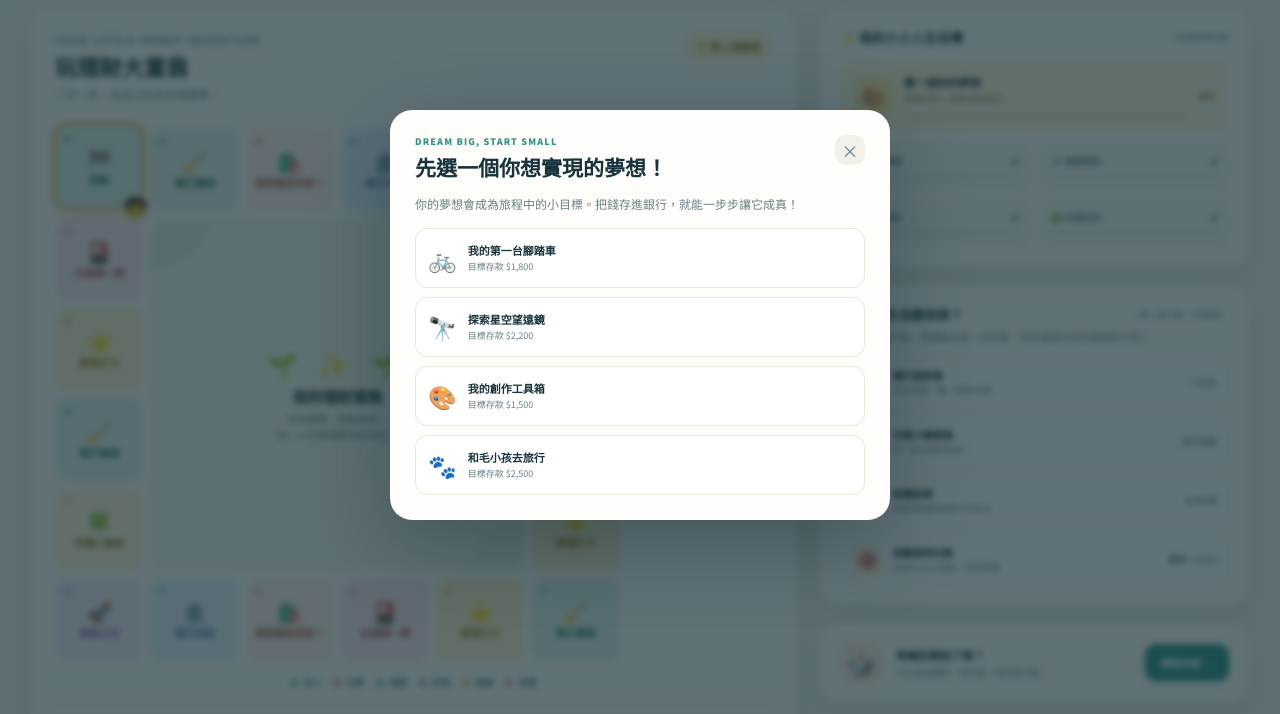
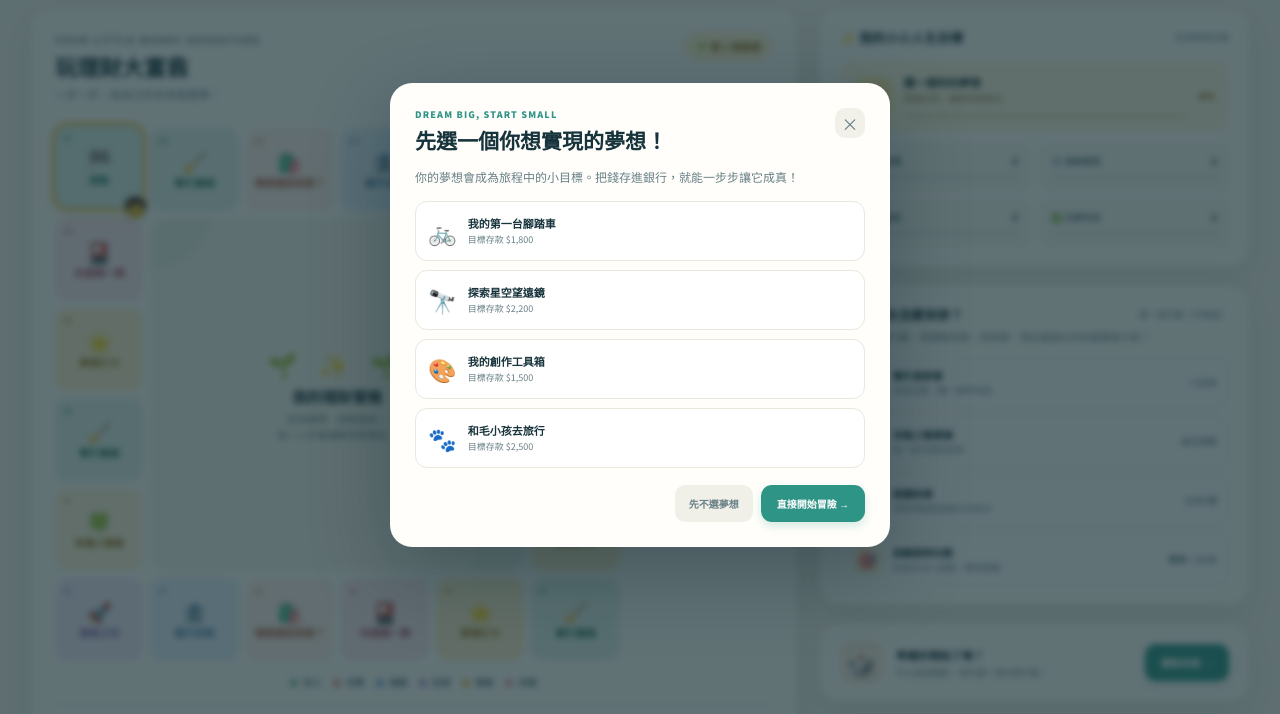
Before and after one commit to haocc000/Game1, a plain HTML site: page index.html in a window 1280 px wide. Shown: the part 85-799 px from the top of the page. Drawn offline with Linux system fonts and the light colour scheme.

Commit message:
Add direct start option to dream dialog

```diff
--- a/index.html
+++ b/index.html
@@ -88,7 +88,7 @@
   function showToast(msg){const t=$('toast');t.textContent=msg;t.classList.add('show');clearTimeout(toastTimer);toastTimer=setTimeout(()=>t.classList.remove('show'),2200)}
   function openModal(html,wide=false){$('modal').className='modal'+(wide?' wide':'');$('modal').innerHTML=html;$('modalBackdrop').classList.add('open')}
   function closeModal(){$('modalBackdrop').classList.remove('open')}
-  function dreamModal(){openModal(`<div class="modal-head"><div><div class="modal-kicker">DREAM BIG, START SMALL</div><h2>先選一個你想實現的夢想！</h2></div><button class="close-btn" onclick="closeModal()">×</button></div><p>你的夢想會成為旅程中的小目標。把錢存進銀行，就能一步步讓它成真！</p><div class="dream-options">${dreams.map((d,i)=>`<button class="dream-option" onclick="selectDream(${i})"><span class="di">${d.icon}</span><span><strong>${d.name}</strong><small>目標存款 $${money(d.goal)}</small></span></button>`).join('')}</div>`)}
+  function dreamModal(){openModal(`<div class="modal-head"><div><div class="modal-kicker">DREAM BIG, START SMALL</div><h2>先選一個你想實現的夢想！</h2></div><button class="close-btn" onclick="closeModal()">×</button></div><p>你的夢想會成為旅程中的小目標。把錢存進銀行，就能一步步讓它成真！</p><div class="dream-options">${dreams.map((d,i)=>`<button class="dream-option" onclick="selectDream(${i})"><span class="di">${d.icon}</span><span><strong>${d.name}</strong><small>目標存款 $${money(d.goal)}</small></span></button>`).join('')}</div><div class="modal-actions"><button class="secondary-btn" onclick="closeModal()">先不選夢想</button><button class="primary-btn" onclick="closeModal();roll()">直接開始冒險 →</button></div>`)}
   window.selectDream=i=>{state.dream={...dreams[i]};closeModal();updateUI();showToast(`夢想已設定：${state.dream.name}`)};
   function actionWork(){state.cash+=200;state.action='work';state.acted=true;showToast('太棒了！幫忙做家事，賺到 $200！');updateUI()}
   function actionSave(){if(state.cash<100){showToast('至少要留 $100 在身上，先選別的行動吧！');return}const amounts=[100,200,500].filter(n=>n<=state.cash);openModal(`<div class="modal-head"><div><div class="modal-kicker">LITTLE BY LITTLE</div><h2>存多少進小豬撲滿？</h2></div><button class="close-btn" onclick="closeModal()">×</button></div><p>存下來的錢每回合會增加 2% 小利息。你現在有 $${money(state.cash)} 可以安排。</p><div class="choice-grid">${amounts.map(n=>`<button class="choice-card" onclick="deposit(${n})"><span class="choice-icon">🐷</span><strong>存入 $${n}</strong><small>${n===100?'留多一點在身上':n===200?'存一點，也保留彈性':'勇敢存下一大部分'}</small><div class="cost">存款 +$${n}</div></button>`).join('')}</div>`)}
```
